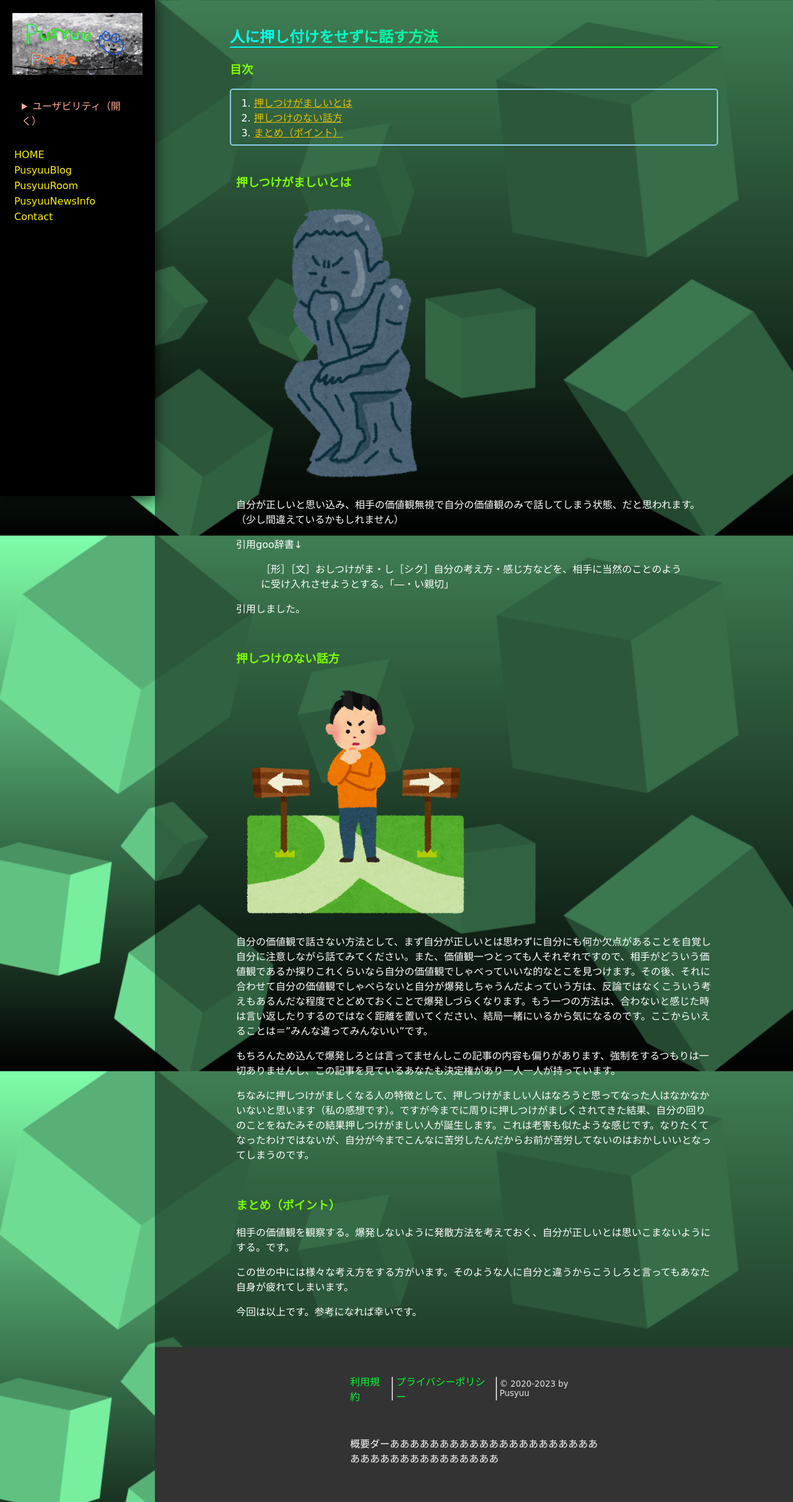
After one commit to PusyuuOfficial/PusyuuPageInPHP, a PHP site: page /cgi-bin/SystemFolder/PageData/b-ositukenaihansi/content.php in a window 1280 px wide. The commit adds this page. Shown: the whole page at 62% size. Run offline with PHP 8.4, Linux system fonts and the light colour scheme.

Commit message:
Add files via upload

```diff
--- a/SystemFolder/CssData/Style-1.css
+++ b/SystemFolder/CssData/Style-1.css
@@ -13,9 +13,9 @@ body {
 
 /*****************************************
   *----------------------------------
-  |  ThisStyleVersion: 15.4       |
+  |  ThisStyleVersion: 15.5       |
   |  © 2021-2023 By Pusyuu        |
-  |  LastUpdate: 2023-05-31       |
+  |  LastUpdate: 2023-06-01       |
   |  ・。・ﾌﾟｼｭｰ㌨？・・・        |
 ----------------------------------*
 ******************************************/
@@ -286,22 +286,6 @@ tr {
 td {
   border: 1px solid #0055ff;
   padding: 5px;
-}
-
-.center {
-  display: flex;
-  justify-content: center;
-}
-.left {
-  display: flex;
-  justify-content: flex-start;
-}
-.right {
-  display: flex;
-  justify-content: flex-end;
-}
-.yokonarabi {
-  display: flex;
 }
 
 .avater {
@@ -888,6 +872,37 @@ textarea {
 .yokoori {
   display: flex;
   flex-wrap: wrap;
+  justify-content: center;
+  align-items: center;
+}
+
+.lr-spacenarabi {
+  display: flex;
+  justify-content: space-between;
+}
+
+.all-spacenarabi {
+  display: flex;
+  justify-content: space-around;
+}
+
+.center {
+  display: flex;
+  justify-content: center;
+}
+
+.left {
+  display: flex;
+  justify-content: flex-start;
+}
+
+.right {
+  display: flex;
+  justify-content: flex-end;
+}
+
+.yokonarabi {
+  display: flex;
 }
 
 /* ナビゲーションバー調整部
@@ -1392,6 +1407,25 @@ button:active {
   height: 230px;
 }
 
+/* sm版 Flex box調整部
+-----------------------------------------------------------------*/
+
+.yokoori {
+  display: block;
+}
+
+.lr-spacenarabi {
+  display: block;
+}
+
+.all-spacenarabi {
+  display: block;
+}
+
+.yokonarabi {
+  display: block;
+}
+
 /* sm版 フォトボックス調整部
 -----------------------------------------------------------------*/
 
--- /dev/null
+++ b/SystemFolder/PageData/HeaderAndFooter/footer.php
@@ -0,0 +1,15 @@
+
+<footer class="footer footer_wrapper all-spacenarabi">
+  <div class="footer_box">
+    <a class="kiyaku" href="../p6/content.php">利用規約</a>
+    <hr style="margin: 5px;">
+    <a class="kiyaku" href="../p7/content.php">プライバシーポリシー</a>
+    <hr style="margin: 5px;">
+    <small class="Copyright">© 2020-2023 by Pusyuu</small>
+  </div>
+  <div class="footer_box">
+    <p>概要ダーああああああああああああああああああああああああああああああああああああ</p>
+  </div>
+</footer>
+</body>
+</html>
--- /dev/null
+++ b/SystemFolder/PageData/HeaderAndFooter/header.php
@@ -0,0 +1,82 @@
+<!DOCTYPE html>
+<html lang="ja">
+<head>
+  <meta charset="UTF-8">
+  <meta name="viewport" content="width=device-width, user-scalable=yes, maximum-scale=6.0, minimum-scale=1.0">
+  <meta name='description' content='プシューページ(PusyuuPage)では、プシューブログや、プシューの部屋、プシューが作ったサービス、等を閲覧、使用することができます。'>
+  <meta name="viewport" content="width=device-width, user-scalable=yes, maximum-scale=6.0, minimum-scale=1.0">
+  <meta name="twitter:card" content="Summary_large_Image">
+  <meta name="twitter:site" content="@PusyuuOfficial">
+  <meta name="twitter:title" content="プシューサービス - PusyuuPage">
+  <meta name="twitter:description" content="プシューページ(PusyuuPage)では、プシューブログや、プシューの部屋、プシューが作ったサービス、等を閲覧、使用することができます。">
+  <meta name="twitter:image" content="http://21emon.wjg.jp/SystemFolder/IconData/logo-black.png">
+  <title><?php echo $title; ?></title>
+  <link rel="stylesheet" href="../../CssData/Style-1.css">
+  <link rel="shortcut icon" href="../../IconData/favicon.ico">
+  <script src="../../JsData/Script.js" type="text/javascript" charset="UTF-8"></script>
+  <!--
+      *----------------------------------
+      |  ThisPageVersion: 25.6        |
+      |  © 2021-2023 By Pusyuu        |
+      |  LastUpdate: 2023-05-31       |
+      |  ・。・プシューページ㌨       |
+    ----------------------------------*
+    -->
+</head>
+<body>
+<div id="loading">
+  <div class="load_content">
+    <img src="../../IconData/avater.jpg" alt="ローディング画像" class="avater_image" oncontextmenu="return false;" onselectstart="return false;" onmousedown="return false;">
+  </div>
+  <div style="margin: 10px;" class="load_content"> みすぼらしい画面消去中。。。少々お待ちください。 </div>
+  <div style="margin: 10px;" class="load_content">
+    <details class="nav_setumei, center">
+      <summary>（ヘルプ）画面が自動的に切り替わりませんか？</summary>
+      <div class="box-6">
+        <p>次の可能性が考えられます。</p>
+        <div class="box-7">
+          <li>このページとの互換性がブラウザに無い↓</li>
+          <p>新しいバージョンのブラウザにアップデートするか別のブラウザで開いてください。</p>
+        </div>
+        <div class="box-7">
+          <li>途中でキャッシュが削除され、ループ状態になっている↓</li>
+          <p>このページをリロードしてみてください。</p>
+        </div>
+        <div class="box-7">
+          <li>JavaScriptが無効になっている↓</li>
+          <p>ブラウザ設定で有効になっているか確認してみてください。</p>
+        </div>
+      </div>
+    </details>
+  </div>
+</div>
+<header class="header">
+  <div class="header_nav">
+    <h1 class="header_logo">
+      <a href="#hlp">
+        <img src="../../IconData/logo-black.png" alt="ロゴ画像" oncontextmenu="return false;" onselectstart="return false;" onmousedown="return false;">
+      </a>
+    </h1>
+    <a href="#modal_ham_nav" class="modal_menu-btn"></a>
+    <div id="modal_ham_nav">
+      <div class="modal_ham_nav_box">
+        <a id="pham" href="#pham" class="close"></a>
+        <div class="modal_ham_nav_content">
+          <details class="nav_setumei">
+            <summary>ユーザビリティ（開く）</summary>
+            <p>この画面では、様々なページのセクションにほぼスクロールすることなく、簡単に飛ぶ事ができます。</p>
+          </details>
+          <nav class="nav_nav">
+            <ul class="nav_ul">
+              <li class="nav_li"><a class="nav_a" href="../p1/content.php">HOME</a></li>
+              <li class="nav_li"><a class="nav_a" href="../p2/content.php">PusyuuBlog</a></li>
+              <li class="nav_li"><a class="nav_a" href="../p3/content.php">PusyuuRoom</a></li>
+              <li class="nav_li"><a class="nav_a" href="../p4/content.php">PusyuuNewsInfo</a></li>
+              <li class="nav_li"><a class="nav_a" href="../p5/content.php">Contact</a></li>
+            </ul>
+          </nav>
+        </div>
+      </div>
+    </div>
+  </div>
+</header>
--- /dev/null
+++ b/SystemFolder/PageData/b-ositukenaihansi/content.php
@@ -0,0 +1,3 @@
+<?php $title = 'プシューログ - Linuxでウェブサーバーを立てる方法'; include('../HeaderAndFooter/header.php'); ?>
+<?php include('main.php'); ?>
+<?php include('../HeaderAndFooter/footer.php'); ?>
--- /dev/null
+++ b/SystemFolder/PageData/b-ositukenaihansi/main.php
@@ -0,0 +1,36 @@
+  <main class="main">
+    <div class="main_wrapper">
+      <section class="section">
+        <h2>人に押し付けをせずに話す方法</h2>
+        <h3>目次</h3>
+        <ol class="marukado_waku">
+          <li><a href="#p1">押しつけがましいとは</a></li>
+          <li><a href="#p2">押しつけのない話方</a></li>
+          <li><a href="#p3">まとめ（ポイント）</a></li>
+        </ol>
+        <article class="article" id="p1">
+          <h3>押しつけがましいとは</h3>
+          <img src="../../ImageData/kangaeru.png" alt="画像" class="img-rs_tyuu" oncontextmenu="return false;" onselectstart="return false;" onmousedown="return false;">
+          <p>自分が正しいと思い込み、相手の価値観無視で自分の価値観のみで話してしまう状態、だと思われます。（少し間違えているかもしれません）</p>
+          <p>引用goo辞書↓</p>
+          <blockquote>
+          <p>［形］［文］おしつけがま・し［シク］自分の考え方・感じ方などを、相手に当然のことのように受け入れさせようとする。「―・い親切」</p>
+          </blockquote>
+          <p>引用しました。</p>
+        </article>
+        <article class="article" id="p2">
+          <h3>押しつけのない話方</h3>
+          <img src="../../ImageData/mayoi.png" alt="画像" class="img-rs_tyuu" oncontextmenu="return false;" onselectstart="return false;" onmousedown="return false;">
+          <p>自分の価値観で話さない方法として、まず自分が正しいとは思わずに自分にも何か欠点があることを自覚し自分に注意しながら話てみてください。また、価値観一つとっても人それぞれですので、相手がどういう価値観であるか探りこれくらいなら自分の価値観でしゃべっていいな的なとこを見つけます。その後、それに合わせて自分の価値観でしゃべらないと自分が爆発しちゃうんだよっていう方は、反論ではなくこういう考えもあるんだな程度でとどめておくことで爆発しづらくなります。もう一つの方法は、合わないと感じた時は言い返したりするのではなく距離を置いてください、結局一緒にいるから気になるのです。ここからいえることは＝”みんな違ってみんないい”です。</p>
+          <p>もちろんため込んで爆発しろとは言ってませんしこの記事の内容も偏りがあります、強制をするつもりは一切ありませんし、この記事を見ているあなたも決定権があり一人一人が持っています。</p>
+          <p>ちなみに押しつけがましくなる人の特徴として、押しつけがましい人はなろうと思ってなった人はなかなかいないと思います（私の感想です）。ですが今までに周りに押しつけがましくされてきた結果、自分の回りのことをねたみその結果押しつけがましい人が誕生します。これは老害も似たような感じです。なりたくてなったわけではないが、自分が今までこんなに苦労したんだからお前が苦労してないのはおかしいいとなってしまうのです。</p>
+        </article>
+        <article class="article" id="p3">
+          <h3>まとめ（ポイント）</h3>
+          <p>相手の価値観を観察する。爆発しないように発散方法を考えておく、自分が正しいとは思いこまないようにする。です。</p>
+          <p>この世の中には様々な考え方をする方がいます。そのような人に自分と違うからこうしろと言ってもあなた自身が疲れてしまいます。</p>
+          <p>今回は以上です。参考になれば幸いです。</p>
+        </article>
+      </section>
+    </div>
+  </main>
--- a/SystemFolder/PageData/p1/main.php
+++ b/SystemFolder/PageData/p1/main.php
@@ -51,8 +51,9 @@
       <div class="box-6">
         <h3>相互リンク集</h3>
         <p>ここには相互リンクをしたい人がいたら貼る場所です。</p>
+        <p>私も相互リンクに関しては勝手にどうぞurlは(http://21emon.wjg.jp)でお願いします。</p>
         <hr>
-        <a href="https://256server.com/" target="_blank">256server</a><p>256大好き!さんのウェブサイトです。（主観と感想: 私的にBBSがサイト内にあるのが良いなと感じました。あとアクセスカウンターが目につきやすくデザインもカードを持った女性たちが並んでいて私的には仕組みが気になりました。）</p>
+        <a href="https://256server.com/" target="_blank"><img src="https://256server.com/image/banner/256server.png"></a><p>256大好き!さんのウェブサイトです。（主観と感想: 私的にBBSがサイト内にあるのが良いなと感じました。あとアクセスカウンターが目につきやすくデザインもカードを持った女性たちが並んでいて私的には仕組みが気になりました。）</p>
         <hr>
       </div>
     </section>
```
Also changed, not shown: SystemFolder/PageData/p2/main.php (+11 -0 lines), SystemFolder/PageData/s-MultiMedia/m-FrogTube.html (+8 -3 lines), SystemFolder/PageData/s-MultiMedia/m-MusicRadio.html (+4 -5 lines).
